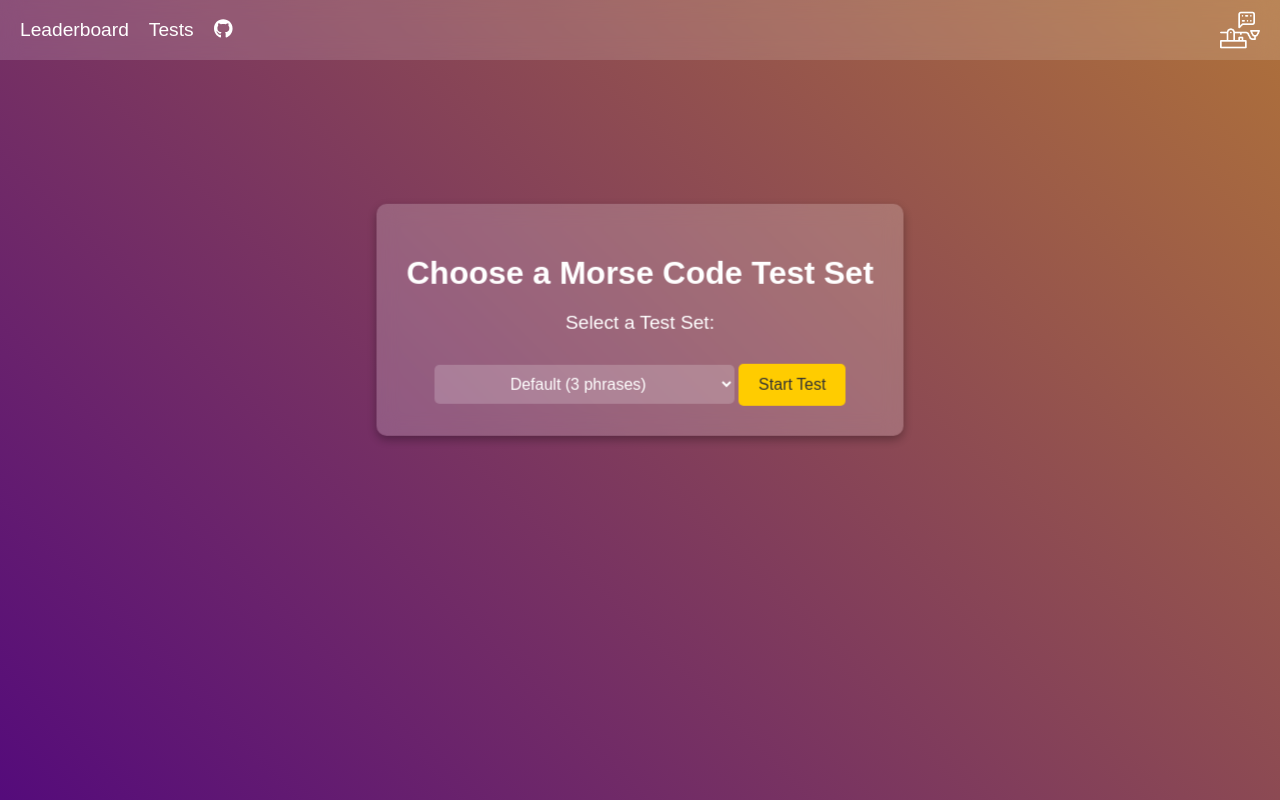
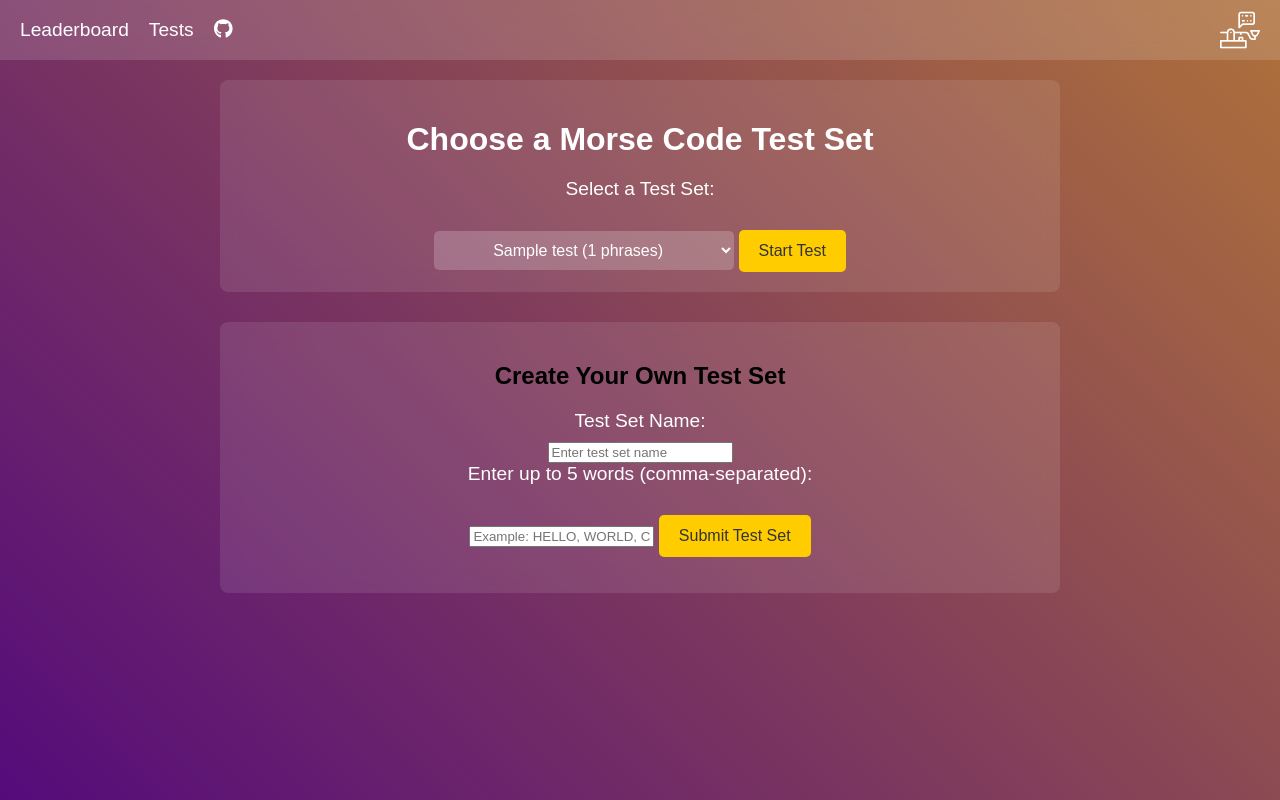
Before and after one commit to BernardZach/MorseCodeApp, a Flask app: page / in a window 1280 px wide. Run offline with Flask 3, Linux system fonts and the light colour scheme; a database or web service that is not in the repository returns one stand-in record (values such as "Sample title"); data that the repository does not hold is empty.

Commit message:
new version

```diff
--- a/app.py
+++ b/app.py
@@ -1,6 +1,7 @@
 from flask import Flask, jsonify, request, send_file, render_template, redirect, url_for, session
 from src.morse_audio import MorseCodeTrainer
 from src.morse_data import generate_and_load_morse_test_data
+from src.mongo_utils import fetch_test_sets, insert_test_set, test_sets_collection
 import os
 from generate_morse_sounds import generate_morse_sounds
 from pydub import AudioSegment
@@ -30,27 +31,75 @@ TEST_SETS = {
     "fun": ["GAMING", "MOVIES", "MUSIC"]
 }
 
+
 @app.route("/")
 def home():
-    """Home page to select a test set."""
-    return render_template("index.html", test_sets=TEST_SETS)
+    """Homepage to select test sets from MongoDB."""
+    test_sets = fetch_test_sets()
+    return render_template("index.html", test_sets=test_sets)
+
+from bson import ObjectId  # Import to work with MongoDB ObjectIds
 
 @app.route("/select-test-set", methods=["POST"])
 def select_test_set():
-    """Stores selected test set in session and regenerates test data."""
-    selected_set = request.form.get("test_set")
-    if selected_set in TEST_SETS:
-        session["test_set_name"] = selected_set  # Save the name
-        session["test_set"] = TEST_SETS[selected_set]  # Save test phrases
-        generate_and_load_morse_test_data(TEST_SETS[selected_set])  # Regenerate with selected data
-        return redirect(url_for("test"))
-    return redirect(url_for("home"))
+    """Select a test set by its MongoDB ObjectId and store it in session."""
+    selected_test_id = request.form.get("test_set")  # Get selected test ID
+
+    # Ensure we fetch the test set properly by querying MongoDB again
+    test_set = test_sets_collection.find_one({"_id": ObjectId(selected_test_id)})
+
+    if not test_set:
+        return jsonify({"error": "Invalid test set selection"}), 400
+
+    # Store the words of the selected test set in session
+    session["test_set"] = test_set["words"]
+    session["test_set_name"] = test_set["name"]  # Store the test set name for display
+
+    return redirect(url_for("test_page"))
+
+
 
 @app.route("/test")
-def test():
-    """Loads the testing page with the selected test set."""
-    test_set = session.get("test_set", TEST_SETS["default"])  # Fallback to default
+def test_page():
+    """Load the test page with the selected test set."""
+    test_set = session.get("test_set", "No Test Set Selected")
     return render_template("test.html", test_set=test_set)
+
+import re
+
+@app.route("/api/add-test-set", methods=["POST"])
+def add_test_set():
+    """Handles submission of new test sets with input cleaning and validation."""
+    data = request.json
+    test_set_name = data.get("name", "").strip()  # Remove extra spaces
+    words = data.get("words", [])
+
+    # Ensure test set name is provided
+    if not test_set_name:
+        return jsonify({"error": "Test set name is required."}), 400
+
+    cleaned_words = []
+    for word in words:
+        word = word.strip()  # Remove leading/trailing spaces
+        word = re.sub(r"\s+", " ", word)  # Replace multiple spaces with a single space
+        if word and word not in cleaned_words:  # Avoid duplicates
+            cleaned_words.append(word)
+
+    # Ensure at least one valid word remains
+    if len(cleaned_words) < 1:
+        return jsonify({"error": "Test set must contain at least one valid word."}), 400
+
+    # Check if the test set already exists (avoid duplicates)
+    existing_set = test_sets_collection.find_one({"name": test_set_name})
+    if existing_set:
+        return jsonify({"error": "A test set with this name already exists!"}), 400
+
+    # Insert the cleaned data into MongoDB
+    test_sets_collection.insert_one({"name": test_set_name, "words": cleaned_words})
+    return jsonify({"message": "Test set added successfully!", "name": test_set_name, "words": cleaned_words}), 201
+
+
+
 
 @app.route("/api/set-speed", methods=["POST"])
 def set_speed():
@@ -81,8 +130,11 @@ def play_morse():
     """Plays Morse code for the current test phrase."""
     index = game_state.get("current_index", 0)
 
-    # Get the selected test set from session
-    test_set = session.get("test_set", [])
+    # Get the selected test set from session (should be a list of words)
+    test_set = session.get("test_set")
+
+    if not test_set or not isinstance(test_set, list):
+        return jsonify({"error": "No valid test set selected!"}), 400
 
     print(f"play morse current index: {index}")
 
@@ -91,37 +143,84 @@ def play_morse():
         return jsonify({"error": "Invalid index"}), 404
 
     phrase = test_set[index]  # Get the phrase from the selected test set
+    print("Test phrase: ", phrase)
     trainer.generate_morse_audio(phrase)
     return send_file("static/morse_output.wav", mimetype="audio/wav")
+
+@app.route("/api/get-test-sets", methods=["GET"])
+def get_test_sets():
+    """Returns all available test sets from MongoDB."""
+    test_sets = list(test_sets_collection.find({}, {"_id": 1, "name": 1, "words": 1}))  # Fetch latest
+
+    # Convert ObjectId to string for frontend compatibility
+    formatted_test_sets = {str(test["_id"]): {"name": test["name"], "words": test["words"]} for test in test_sets}
+
+    return jsonify(formatted_test_sets)
 
 
 @app.route("/api/get-morse", methods=["GET"])
 def get_morse():
     """Returns the Morse code for the current phrase (for checking user input)."""
-    index = game_state["current_index"]
-    if index not in test_data:
-        return jsonify({"error": "Invalid index"}), 404
 
-    phrase = test_data[index]
+    # Retrieve the actual test set (words list) from session
+    selected_test_set = session.get("test_set")
+
+    if not selected_test_set or not isinstance(selected_test_set, list):
+        return jsonify({"error": "No valid test set selected!"}), 400
+
+    # Ensure current index is within range
+    index = game_state.get("current_index", 0)
+    if index >= len(selected_test_set):
+        return jsonify({"error": "Test set completed!"}), 400
+
+    phrase = selected_test_set[index]
     morse_code = trainer.text_to_morse(phrase)
+
     return jsonify({"index": index, "phrase": phrase, "morse_code": morse_code})
+
 
 @app.route("/api/check-input", methods=["POST"])
 def check_input():
     """Checks the user's input against the correct Morse code."""
     global game_state
     data = request.json
-    user_input = data.get("input", "").strip()  # Remove leading/trailing spaces
+    user_input = data.get("input", "").strip()
+
+    # Retrieve the selected test set from session
+    test_set = session.get("test_set", [])
+
+    if not test_set:
+        return jsonify({"error": "No test set selected!"}), 400
 
     index = game_state["current_index"]
-    correct_morse = trainer.text_to_morse(test_data[index])
 
-    # Debugging: Log user input vs correct Morse code
+    # If all words are completed, stop the game
+    if index >= len(test_set):
+        return jsonify({
+            "message": "Test Complete! You finished all words.",
+            "lives": game_state["lives"],
+            "game_over": True,
+            "completed": True
+        })
+
+    phrase = test_set[index]  # Get the phrase
+    correct_morse = trainer.text_to_morse(phrase)  # Convert to Morse
+
     print(f"DEBUG: User Submitted: '{user_input}'")
     print(f"DEBUG: Correct Morse : '{correct_morse}'")
 
     if user_input == correct_morse:
         game_state["current_index"] += 1
+
+        # Check if this was the last word
+        if game_state["current_index"] >= len(test_set):
+            return jsonify({
+                "message": "Test Complete! You finished all words.",
+                "lives": game_state["lives"],
+                "game_over": True,
+                "completed": True
+            })
+
         return jsonify({
             "message": "Correct!",
             "next_index": game_state["current_index"],
@@ -147,6 +246,8 @@ def check_input():
             "correct_morse": correct_morse
         })
 
+
+
 @app.route("/api/update-speed", methods=["POST"])
 def update_speed():
     """Updates Morse code dot duration and regenerates all necessary sound files."""
@@ -170,6 +271,8 @@ def update_speed():
     return jsonify({"message": "Speed updated", "dot_duration": new_dot_duration})
 
 
+
+
 if __name__ == "__main__":
     # Check if running on EC2 (by looking for an environment variable)
     is_ec2 = os.getenv("EC2_INSTANCE", "false").lower() == "true"
--- a/requirements.txt
+++ b/requirements.txt
@@ -1,3 +1,4 @@
 flask
 pydub
 simpleaudio
+pymongo
--- a/static/script.js
+++ b/static/script.js
@@ -5,6 +5,11 @@ let lives = 3;
 
 document.addEventListener("keydown", function(event) {
     let userInputDisplay = document.getElementById("userInputDisplay");
+
+    // Prevent Morse sound playback when typing in an input field
+    if (document.activeElement.tagName === "INPUT" || document.activeElement.tagName === "TEXTAREA") {
+        return;
+    }
 
     if (event.key === "n" || event.key === "N") {
         userInput += ".";
@@ -24,6 +29,7 @@ document.addEventListener("keydown", function(event) {
 
 
 
+
 function startGame() {
     fetch("/api/start-game", { method: "POST" })
         .then(response => response.json())
@@ -39,14 +45,14 @@ function loadPhrase() {
     fetch("/api/get-morse")
         .then(response => response.json())
         .then(data => {
-            document.getElementById("phraseDisplay").innerText = `Phrase: ${data.phrase}`;
+            document.getElementById("phraseText").innerText = data.phrase;  // Update displayed phrase
             correctMorse = data.morse_code;
             userInput = "";  // Reset user input
 
             let userInputDisplay = document.getElementById("userInputDisplay");
             if (userInputDisplay) {
                 userInputDisplay.innerText = "";  // Clear previous input
-                userInputDisplay.classList.add("hidden");  // Hide it
+                userInputDisplay.classList.add("hidden");  // Hide it until user types
             } else {
                 console.error("Error: userInputDisplay element not found!");
             }
@@ -56,6 +62,7 @@ function loadPhrase() {
         })
         .catch(error => console.error("Error loading phrase:", error));
 }
+
 
 
 
@@ -94,16 +101,23 @@ function submitInput() {
 
         let userInputDisplay = document.getElementById("userInputDisplay");
 
+        if (data.completed) {
+            document.getElementById("phraseDisplay").innerText = "🎉 Test Complete! 🎉";
+            document.getElementById("userInputDisplay").innerText = "";
+            userInput = "";
+            return; // Stop here since the test is complete
+        }
+
         if (data.game_over) {
             document.getElementById("phraseDisplay").innerText = "Game Over! Restart to play again.";
         } else {
             lives = data.lives;
             document.getElementById("lives").innerText = lives;
-            userInput = "";  // Clear input
+            userInput = "";
 
             if (userInputDisplay) {
-                userInputDisplay.innerText = "";  // Clear displayed input
-                userInputDisplay.classList.add("hidden");  // Hide it until the user types again
+                userInputDisplay.innerText = "";
+                userInputDisplay.classList.add("hidden");
             } else {
                 console.error("Error: userInputDisplay element not found!");
             }
@@ -134,6 +148,88 @@ function updateSpeed(value) {
     .catch(error => console.error("Error updating speed:", error));
 }
 
+function updateTestSetDropdown() {
+    fetch("/api/get-test-sets", { cache: "no-store" }) // Ensure no old cache is used
+        .then(response => response.json())
+        .then(data => {
+            const dropdown = document.getElementById("test_set");
+
+            if (!dropdown) {
+                console.error("Error: Dropdown element not found!");
+                return;
+            }
+
+            dropdown.innerHTML = ""; // Clear the existing options
+
+            Object.keys(data).forEach(key => {
+                let option = document.createElement("option");
+                option.value = key;
+                option.textContent = `${data[key].name} (${data[key].words.length} phrases)`;
+                dropdown.appendChild(option);
+            });
+
+            console.log("DEBUG: Updated test sets in dropdown:", data);
+        })
+        .catch(error => console.error("Error updating test dropdown:", error));
+}
+
+
+function submitTestSet() {
+    let testSetName = document.getElementById("testSetName").value.trim();
+    let words = document.getElementById("testWords").value.trim().split(",");
+
+    if (!testSetName || words.length < 1) {
+        alert("Please enter a valid test name and at least one word.");
+        return;
+    }
+
+    fetch("/api/add-test-set", {
+        method: "POST",
+        headers: { "Content-Type": "application/json" },
+        body: JSON.stringify({ name: testSetName, words: words })
+    })
+    .then(response => response.json())
+    .then(data => {
+        if (data.error) {
+            alert("Error: " + data.error);
+        } else {
+            alert("Test set added successfully!");
+
+            // Clear input fields
+            document.getElementById("testSetName").value = "";
+            document.getElementById("testWords").value = "";
+
+            // Fetch updated test sets and update dropdown
+            fetchTestSets();
+        }
+    })
+    .catch(error => console.error("Error submitting test set:", error));
+}
+
+// Function to refresh test sets dropdown
+function fetchTestSets() {
+    fetch("/api/get-test-sets")
+        .then(response => response.json())
+        .then(data => {
+            let dropdown = document.getElementById("test_set");
+            dropdown.innerHTML = ""; // Clear existing options
+
+            for (const [key, value] of Object.entries(data)) {
+                let option = document.createElement("option");
+                option.value = key;
+                option.textContent = `${value.name} (${value.words.length} phrases)`;
+                dropdown.appendChild(option);
+            }
+        })
+        .catch(error => console.error("Error fetching test sets:", error));
+}
+
+// Call fetchTestSets on page load to get latest test sets
+document.addEventListener("DOMContentLoaded", fetchTestSets);
+
+
+
+
 // Ensure the slider loads the saved speed on page load
 window.onload = function () {
     let savedSpeed = localStorage.getItem("morseSpeed") || "100"; // Default to 100ms if not set
--- a/static/styles.css
+++ b/static/styles.css
@@ -85,18 +85,15 @@ body, html {
         100% { background-position: 0% 50%; }
     }
 
-/* Centered Container */
-.menu-container {
-    position: absolute;
-    top: 40%;
-    left: 50%;
-    transform: translate(-50%, -50%);
-    text-align: center;
-    background: rgba(255, 255, 255, 0.2);
-    padding: 30px;
-    border-radius: 10px;
-    backdrop-filter: blur(10px);
-    box-shadow: 0px 4px 10px rgba(0, 0, 0, 0.3);
+    /* Main container to ensure proper vertical spacing */
+    .main-container {
+        display: flex;
+        flex-direction: column;
+        align-items: center;
+        justify-content: center;
+        width: 90%;
+        max-width: 800px;
+        margin: 80px auto 40px; /* Adds margin to push content down from navbar */
     }
 
     .test-container {
@@ -111,6 +108,22 @@ body, html {
         border-radius: 10px;
         backdrop-filter: blur(10px);
         box-shadow: 0px 4px 10px rgba(0, 0, 0, 0.3);
+    }
+    /* Keep menu and test sections stacked */
+    .menu-container,
+    .test-upload-container {
+        width: 100%;
+        padding: 20px;
+        /* margin-bottom: 30px; Adds spacing between sections */
+        background: rgba(255, 255, 255, 0.1);
+        backdrop-filter: blur(10px);
+        border-radius: 8px;
+        text-align: center;
+    }
+
+    /* Ensure test upload section is positioned lower */
+    .test-upload-container {
+        margin-top: 30px; /* Force separation from menu container */
     }
 
     /* Header Styles */
--- a/templates/index.html
+++ b/templates/index.html
@@ -1,15 +1,22 @@
 <!DOCTYPE html>
 <html lang="en">
+
 <head>
     <meta charset="UTF-8">
     <meta name="viewport" content="width=device-width, initial-scale=1.0">
     <title>Select Test Set</title>
     <link rel="stylesheet" href="/static/styles.css">
+    <!-- Load script.js at the end -->
+    <script src="{{ url_for('static', filename='script.js') }}"></script>
+
 
     <!-- Ensure FontAwesome is loaded -->
-        <script src="https://cdnjs.cloudflare.com/ajax/libs/font-awesome/6.0.0/js/all.min.js" crossorigin="anonymous"></script>
+    <script src="https://cdnjs.cloudflare.com/ajax/libs/font-awesome/6.0.0/js/all.min.js"
+        crossorigin="anonymous"></script>
 </head>
+
 <body>
+
     <!-- Navigation Bar -->
     <nav class="navbar">
         <div class="nav-left">
@@ -27,10 +34,12 @@
     <!-- Background Animation -->
     <div class="background"></div>
 
-    <!-- Main Content -->
+    <!-- Main Container for All Sections -->
+    <div class="main-container">
+
+        <!-- Test Selection Menu -->
         <div class="menu-container">
             <h1>Choose a Morse Code Test Set</h1>
-
             <form action="{{ url_for('select_test_set') }}" method="post">
                 <label for="test_set">Select a Test Set:</label>
                 <select name="test_set" id="test_set">
@@ -42,5 +51,19 @@
             </form>
         </div>
 
+        <!-- Test Upload Container (For User-Submitted Sets) -->
+        <div class="test-upload-container">
+            <h2>Create Your Own Test Set</h2>
+            <label for="testSetName">Test Set Name:</label>
+            <input type="text" id="testSetName" placeholder="Enter test set name" required>
+
+            <label for="testWords">Enter up to 5 words (comma-separated):</label>
+            <input type="text" id="testWords" placeholder="Example: HELLO, WORLD, CODE, PYTHON, MORSE" required>
+
+            <button onclick="submitTestSet()">Submit Test Set</button>
+            <p id="testSetMessage"></p> <!-- Success/Error message appears here -->
+        </div>
+
+    </div>
+
 </body>
-</html>
```
Also changed, not shown: src/mongo_utils.py (added, +27 -0 lines), templates/test.html (+16 -1 lines), 1 other file. Lines whose indentation alone changed are shown as unchanged.
